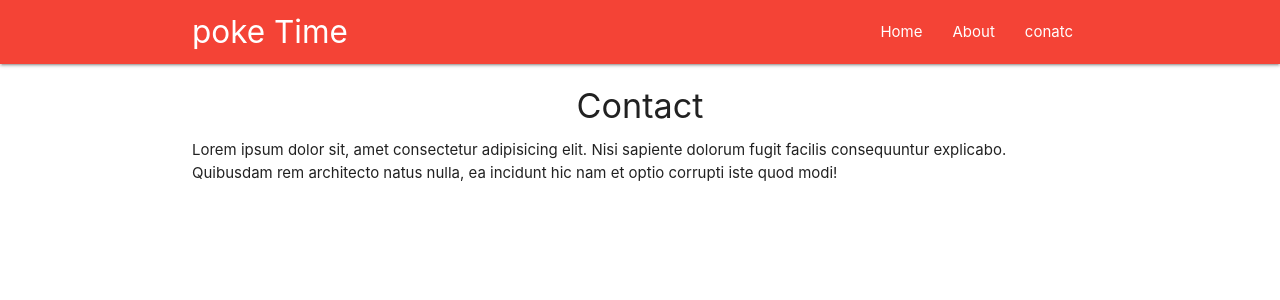
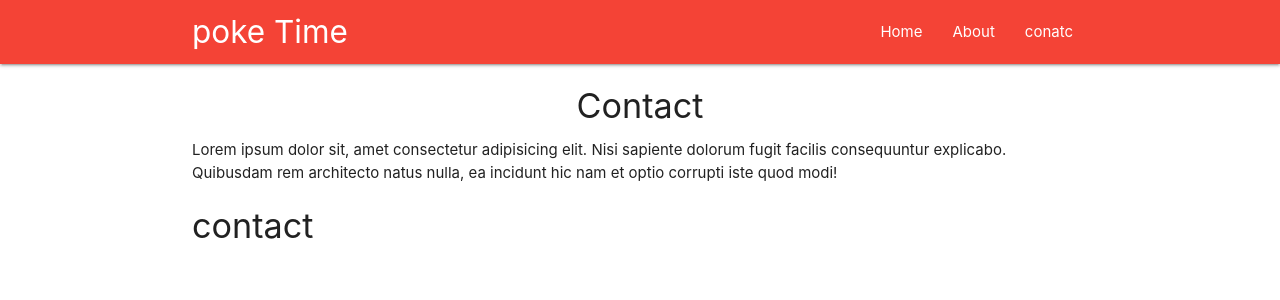
Before and after one commit to jawwad22/reactjs-ReactRouter, a React (Create React App) app: page /contact in a window 1280 px wide. Shown: the top 300 px of the page. Built offline with nearby package versions, Linux system fonts and the light colour scheme.

Commit message:
Route Parameter

```diff
--- a/src/App.js
+++ b/src/App.js
@@ -5,6 +5,7 @@
 import Home from './components/Home'
 import About from './components/About'
 import Contact from './components/Contact'
+import Post from './components/Post'
 class App extends Component {
   render() {
     return (
@@ -14,6 +15,7 @@
           <Route exact path='/' component={Home} />
           <Route path='/about' component={About} />
           <Route path='/contact' component={Contact} />
+          <Route path='/:post_id' component={Post} />
 
         </div>
       </BrowserRouter>
--- /dev/null
+++ b/src/components/Post.js
@@ -0,0 +1,24 @@
+import React, { Component } from 'react'
+
+class Post extends Component{
+    state={
+        id:null
+    }
+    componentDidMount(){
+        let id=this.props.match.params.post_id
+        console.log(id)
+        this.setState({
+
+            id:id
+        })
+    }
+render(){
+    return(
+        <div className="container">
+            <h4>{this.state.id}</h4>
+        </div>
+    )
+}
+}
+
+export default Post
```
